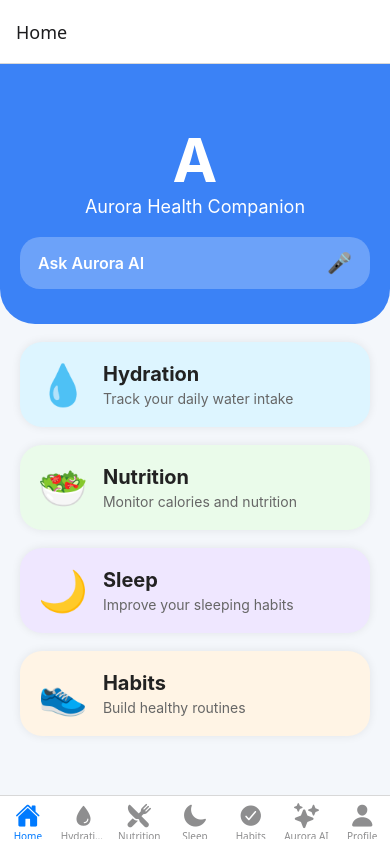
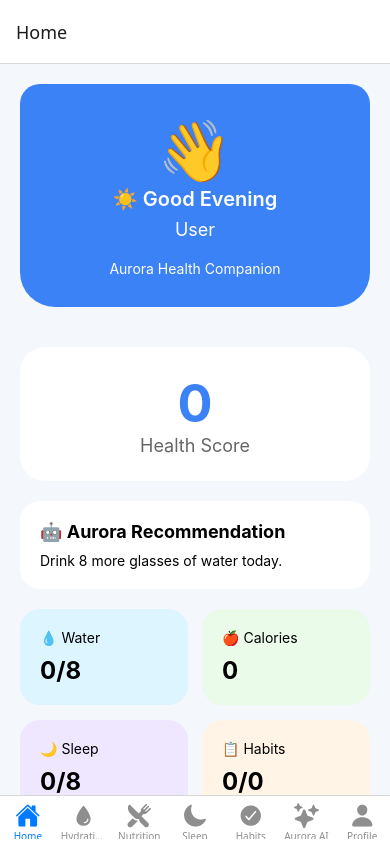
Before and after one commit to ali-sakir/AurorHealthCompanion, a React Native app: screen /Home in a window 390 px wide. Built offline with nearby package versions, Linux system fonts and the light colour scheme.

Commit message:
App is working with Storage

```diff
--- a/app.json
+++ b/app.json
@@ -26,6 +26,11 @@
     },
     "web": {
       "favicon": "./assets/favicon.png"
+    },
+    "extra": {
+      "eas": {
+        "projectId": "872dfab9-a2ae-4a5a-ae70-ea0e4938680c"
+      }
     }
   }
 }
--- a/package.json
+++ b/package.json
@@ -16,6 +16,8 @@
     "@react-navigation/native-stack": "^7.17.2",
     "@supabase/supabase-js": "^2.108.1",
     "expo": "~54.0.34",
+    "expo-av": "~16.0.8",
+    "expo-speech": "~14.0.8",
     "expo-status-bar": "~3.0.9",
     "react": "19.1.0",
     "react-native": "0.81.5",
--- a/src/screens/HomeScreen.tsx
+++ b/src/screens/HomeScreen.tsx
@@ -1,4 +1,8 @@
-import React from "react";
+import React, {
+  useState,
+  useCallback,
+} from "react";
+
 import {
   View,
   Text,
@@ -7,107 +11,549 @@ import {
   TouchableOpacity,
 } from "react-native";
 
-export default function HomeScreen() {
-  const cards = [
-    {
-      icon: "💧",
-      title: "Hydration",
-      subtitle: "Track your daily water intake",
-      color: "#DDF5FF",
-    },
-    {
-      icon: "🥗",
-      title: "Nutrition",
-      subtitle: "Monitor calories and nutrition",
-      color: "#EAFBEA",
-    },
-    {
-      icon: "🌙",
-      title: "Sleep",
-      subtitle: "Improve your sleeping habits",
-      color: "#EFE7FF",
-    },
-    {
-      icon: "👟",
-      title: "Habits",
-      subtitle: "Build healthy routines",
-      color: "#FFF4E5",
-    },
-  ];
+import AsyncStorage from "@react-native-async-storage/async-storage";
+
+import {
+  useFocusEffect,
+} from "@react-navigation/native";
+
+export default function HomeScreen({
+  navigation,
+}: any) {
+  const [userName, setUserName] =
+    useState("User");
+
+  const [healthScore, setHealthScore] =
+    useState(0);
+
+  const [water, setWater] =
+    useState(0);
+
+  const [waterGoal, setWaterGoal] =
+    useState(8);
+
+  const [sleep, setSleep] =
+    useState(0);
+
+  const [sleepGoal, setSleepGoal] =
+    useState(8);
+
+  const [calories, setCalories] =
+    useState(0);
+
+  const [calorieGoal, setCalorieGoal] =
+    useState(2000);
+
+  const [completedHabits,
+    setCompletedHabits] =
+    useState(0);
+
+  const [totalHabits,
+    setTotalHabits] =
+    useState(0);
+
+  const [recommendation,
+    setRecommendation] =
+    useState("Keep up the great work!");
+
+  useFocusEffect(
+    useCallback(() => {
+      loadDashboard();
+    }, [])
+  );
+
+  const getGreeting = () => {
+  const hour = new Date().getHours();
+
+  if (hour> 5 && hour< 12) {
+    return "🌅 Good Morning";
+  }
+
+  if (hour> 12 && hour< 17) {
+    return "☀️ Good Afternoon";
+  }
+
+  if (hour> 17 && hour< 20) {
+    return "☀️ Good Evening";
+  }
+
+  return "🌙 Good Night";
+};
+
+  const loadDashboard =
+    async () => {
+      const profileData =
+        await AsyncStorage.getItem(
+          "profile"
+        );
+
+      const waterData =
+        await AsyncStorage.getItem(
+          "waterCount"
+        );
+
+      const sleepData =
+        await AsyncStorage.getItem(
+          "sleepHours"
+        );
+
+      const nutritionData =
+        await AsyncStorage.getItem(
+          "nutrition"
+        );
+
+      const habitsData =
+        await AsyncStorage.getItem(
+          "habits"
+        );
+
+      let localWaterGoal = 8;
+      let localSleepGoal = 8;
+      let localCalorieGoal = 2000;
+
+      if (profileData) {
+        const profile =
+          JSON.parse(profileData);
+
+        setUserName(
+          profile.name ||
+            "User"
+        );
+
+        localWaterGoal =
+          Number(
+            profile.waterGoal ||
+              8
+          );
+
+        localSleepGoal =
+          Number(
+            profile.sleepGoal ||
+              8
+          );
+
+        localCalorieGoal =
+          Number(
+            profile.calorieGoal ||
+              2000
+          );
+
+        setWaterGoal(
+          localWaterGoal
+        );
+
+        setSleepGoal(
+          localSleepGoal
+        );
+
+        setCalorieGoal(
+          localCalorieGoal
+        );
+      }
+
+      const currentWater =
+        Number(
+          waterData || 0
+        );
+
+      const currentSleep =
+        Number(
+          sleepData || 0
+        );
+
+      setWater(
+        currentWater
+      );
+
+      setSleep(
+        currentSleep
+      );
+
+      let totalCalories = 0;
+
+      if (nutritionData) {
+        const nutrition =
+          JSON.parse(
+            nutritionData
+          );
+
+        totalCalories =
+          Number(
+            nutrition.breakfast ||
+              0
+          ) +
+          Number(
+            nutrition.lunch ||
+              0
+          ) +
+          Number(
+            nutrition.dinner ||
+              0
+          );
+
+        setCalories(
+          totalCalories
+        );
+      }
+
+      let doneHabits = 0;
+      let allHabits = 0;
+
+      if (habitsData) {
+        const habits =
+          JSON.parse(
+            habitsData
+          );
+
+        allHabits =
+          habits.length;
+
+        doneHabits =
+          habits.filter(
+            (h: any) =>
+              h.completed
+          ).length;
+
+        setCompletedHabits(
+          doneHabits
+        );
+
+        setTotalHabits(
+          allHabits
+        );
+      }
+
+      const hydrationScore =
+        Math.min(
+          (
+            currentWater /
+            localWaterGoal
+          ) *
+            100,
+          100
+        );
+
+      const sleepScore =
+        Math.min(
+          (
+            currentSleep /
+            localSleepGoal
+          ) *
+            100,
+          100
+        );
+
+      const nutritionScore =
+        Math.min(
+          (
+            totalCalories /
+            localCalorieGoal
+          ) *
+            100,
+          100
+        );
+
+      const habitsScore =
+        allHabits > 0
+          ? (
+              doneHabits /
+              allHabits
+            ) *
+            100
+          : 0;
+
+      const overall =
+        Math.round(
+          (
+            hydrationScore +
+            sleepScore +
+            nutritionScore +
+            habitsScore
+          ) / 4
+        );
+
+      setHealthScore(
+        overall
+      );
+
+      if (
+        currentWater <
+        localWaterGoal
+      ) {
+        setRecommendation(
+          `Drink ${
+            localWaterGoal -
+            currentWater
+          } more glasses of water today.`
+        );
+      } else if (
+        currentSleep <
+        localSleepGoal
+      ) {
+        setRecommendation(
+          `Try to sleep ${
+            localSleepGoal -
+            currentSleep
+          } more hours today.`
+        );
+      } else {
+        setRecommendation(
+          "Excellent progress today!"
+        );
+      }
+    };
 
   return (
     <ScrollView
       style={styles.container}
-      contentContainerStyle={styles.content}
-      showsVerticalScrollIndicator={false}
+      contentContainerStyle={{
+        paddingBottom: 40,
+      }}
+      showsVerticalScrollIndicator={
+        false
+      }
     >
-      {/* Header */}
+      <View style={styles.header}>
+        <Text style={styles.logo}>
+          👋
+        </Text>
 
-      <View style={styles.header}>
-        <Text style={styles.logo}>A</Text>
+        {/* <Text style={styles.title}>
+          Hello, {userName}
+        </Text> */}
 
-        <Text style={styles.title}>
+        <Text style={styles.greeting}>
+  {getGreeting()}
+</Text>
+
+<Text style={styles.title}>
+  {userName}
+</Text>
+
+        <Text
+          style={styles.subtitle}
+        >
           Aurora Health Companion
         </Text>
+      </View>
 
-        <TouchableOpacity style={styles.aiBar}>
-          <Text style={styles.aiText}>
-            Ask Aurora AI
+      <View
+        style={styles.scoreCard}
+      >
+        <Text
+          style={styles.score}
+        >
+          {healthScore}
+        </Text>
+
+        <Text
+          style={styles.scoreText}
+        >
+          Health Score
+        </Text>
+      </View>
+
+      <View style={styles.aiCard}>
+        <Text
+          style={styles.aiTitle}
+        >
+          🤖 Aurora Recommendation
+        </Text>
+
+        <Text>
+          {recommendation}
+        </Text>
+      </View>
+
+      <View style={styles.grid}>
+        <TouchableOpacity
+          style={[
+            styles.statCard,
+            {
+              backgroundColor:
+                "#DDF5FF",
+            },
+          ]}
+          onPress={() =>
+            navigation.navigate(
+              "Hydration"
+            )
+          }
+        >
+          <Text>
+            💧 Water
           </Text>
 
-          <Text style={styles.mic}>
-            🎤
+          <Text
+            style={
+              styles.statValue
+            }
+          >
+            {water}/{waterGoal}
+          </Text>
+        </TouchableOpacity>
+
+        <TouchableOpacity
+          style={[
+            styles.statCard,
+            {
+              backgroundColor:
+                "#EAFBEA",
+            },
+          ]}
+          onPress={() =>
+            navigation.navigate(
+              "Nutrition"
+            )
+          }
+        >
+          <Text>
+            🍎 Calories
+          </Text>
+
+          <Text
+            style={
+              styles.statValue
+            }
+          >
+            {calories}
+          </Text>
+        </TouchableOpacity>
+
+        <TouchableOpacity
+          style={[
+            styles.statCard,
+            {
+              backgroundColor:
+                "#EFE7FF",
+            },
+          ]}
+          onPress={() =>
+            navigation.navigate(
+              "Sleep"
+            )
+          }
+        >
+          <Text>
+            🌙 Sleep
+          </Text>
+
+          <Text
+            style={
+              styles.statValue
+            }
+          >
+            {sleep}/{sleepGoal}
+          </Text>
+        </TouchableOpacity>
+
+        <TouchableOpacity
+          style={[
+            styles.statCard,
+            {
+              backgroundColor:
+                "#FFF4E5",
+            },
+          ]}
+          onPress={() =>
+            navigation.navigate(
+              "Habits"
+            )
+          }
+        >
+          <Text>
+            📋 Habits
+          </Text>
+
+          <Text
+            style={
+              styles.statValue
+            }
+          >
+            {completedHabits}/
+            {totalHabits}
           </Text>
         </TouchableOpacity>
       </View>
-
-      {/* Feature Cards */}
-
-      {cards.map((card) => (
-        <TouchableOpacity
-          key={card.title}
-          style={[
-            styles.card,
-            { backgroundColor: card.color },
-          ]}
-        >
-          <Text style={styles.cardIcon}>
-            {card.icon}
-          </Text>
-
-          <View style={{ flex: 1 }}>
-            <Text style={styles.cardTitle}>
-              {card.title}
-            </Text>
-
-            <Text style={styles.cardSubtitle}>
-              {card.subtitle}
-            </Text>
-          </View>
-        </TouchableOpacity>
-      ))}
     </ScrollView>
   );
 }
 
 const styles = StyleSheet.create({
+
+
+  subtitle: {
+  color: "#fff",
+  textAlign: "center",
+},
+
+scoreCard: {
+  margin: 20,
+  backgroundColor: "#fff",
+  borderRadius: 25,
+  padding: 25,
+  alignItems: "center",
+},
+
+score: {
+  fontSize: 52,
+  fontWeight: "bold",
+  color: "#3B82F6",
+},
+
+scoreText: {
+  fontSize: 18,
+  color: "#666",
+},
+
+aiCard: {
+  marginHorizontal: 20,
+  backgroundColor: "#fff",
+  padding: 20,
+  borderRadius: 20,
+  marginBottom: 20,
+},
+
+aiTitle: {
+  fontWeight: "bold",
+  fontSize: 18,
+  marginBottom: 10,
+},
+
+grid: {
+  flexDirection: "row",
+  flexWrap: "wrap",
+  justifyContent: "space-between",
+  paddingHorizontal: 20,
+},
+
+statCard: {
+  width: "48%",
+  borderRadius: 20,
+  padding: 20,
+  marginBottom: 15,
+},
+
+statValue: {
+  fontSize: 24,
+  fontWeight: "bold",
+  marginTop: 10,
+},
+
   container: {
     flex: 1,
     backgroundColor: "#F4F7FB",
   },
 
-  content: {
-    paddingBottom: 30,
-  },
-
   header: {
     backgroundColor: "#3B82F6",
-    paddingTop: 60,
-    paddingBottom: 35,
+    paddingTop: 30,
+    paddingBottom: 30,
     paddingHorizontal: 20,
-
     borderBottomLeftRadius: 35,
     borderBottomRightRadius: 35,
+    borderRadius:20,
+    margin:20,
   },
 
   logo: {
@@ -124,61 +570,17 @@ const styles = StyleSheet.create({
     marginBottom: 20,
   },
 
-  aiBar: {
-    backgroundColor: "rgba(255,255,255,0.25)",
+  greeting: {
+  color: "#fff",
+  fontSize: 20,
+  textAlign: "center",
+  marginBottom: 8,
+  fontWeight: "600",
+},
 
-    borderRadius: 20,
 
-    paddingHorizontal: 18,
-    paddingVertical: 14,
 
-    flexDirection: "row",
-    justifyContent: "space-between",
-    alignItems: "center",
-  },
 
-  aiText: {
-    color: "#fff",
-    fontSize: 16,
-    fontWeight: "600",
-  },
 
-  mic: {
-    fontSize: 20,
-  },
 
-  card: {
-    marginHorizontal: 20,
-    marginTop: 18,
-
-    borderRadius: 22,
-
-    padding: 18,
-
-    flexDirection: "row",
-    alignItems: "center",
-
-    elevation: 4,
-
-    shadowColor: "#000",
-    shadowOpacity: 0.08,
-    shadowRadius: 10,
-  },
-
-  cardIcon: {
-    fontSize: 40,
-    marginRight: 15,
-  },
-
-  cardTitle: {
-    fontSize: 20,
-    fontWeight: "700",
-    color: "#222",
-  },
-
-  cardSubtitle: {
-    color: "#666",
-    marginTop: 4,
-    fontSize: 14,
-  },
 });
```
Also changed, not shown: eas.json (added, +18 -0 lines), src/screens/AuroraAIScreen.tsx (+35 -6 lines), 1 other file (tests, documents, lock files or other folders).
